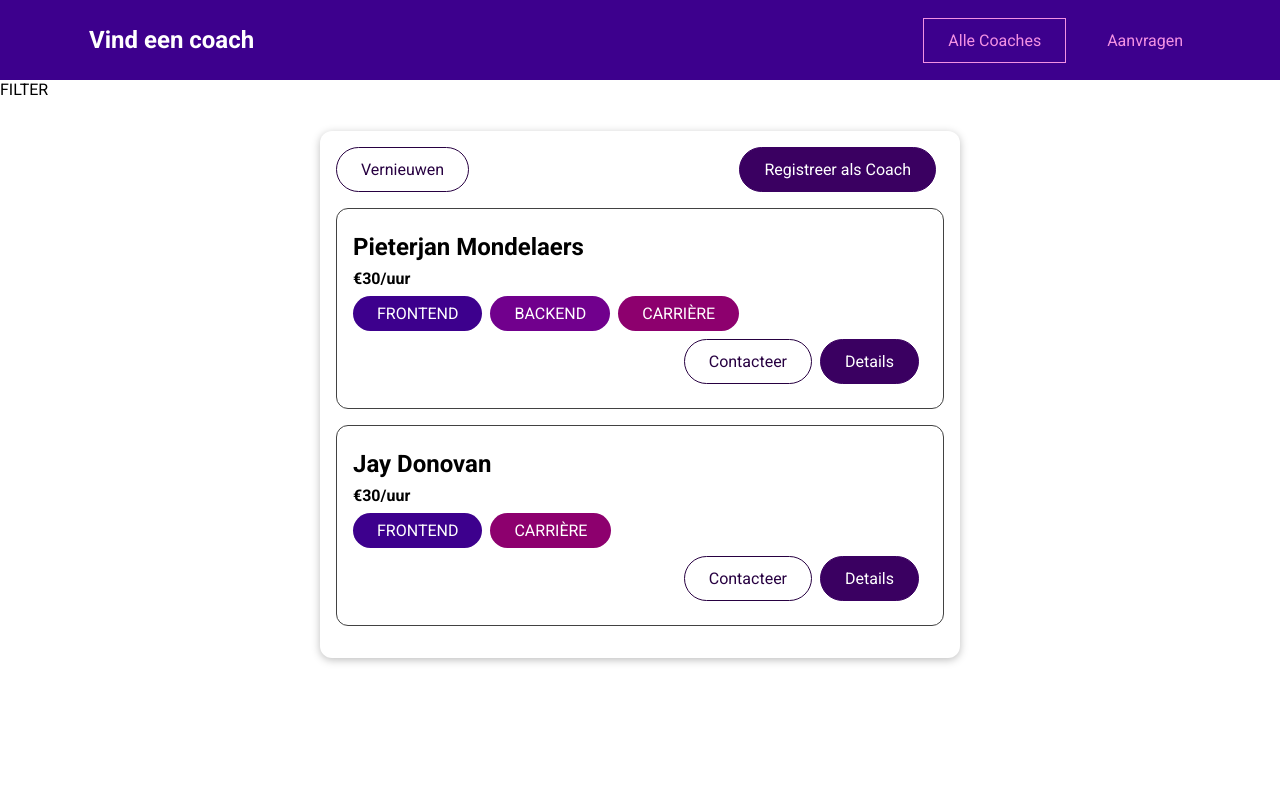
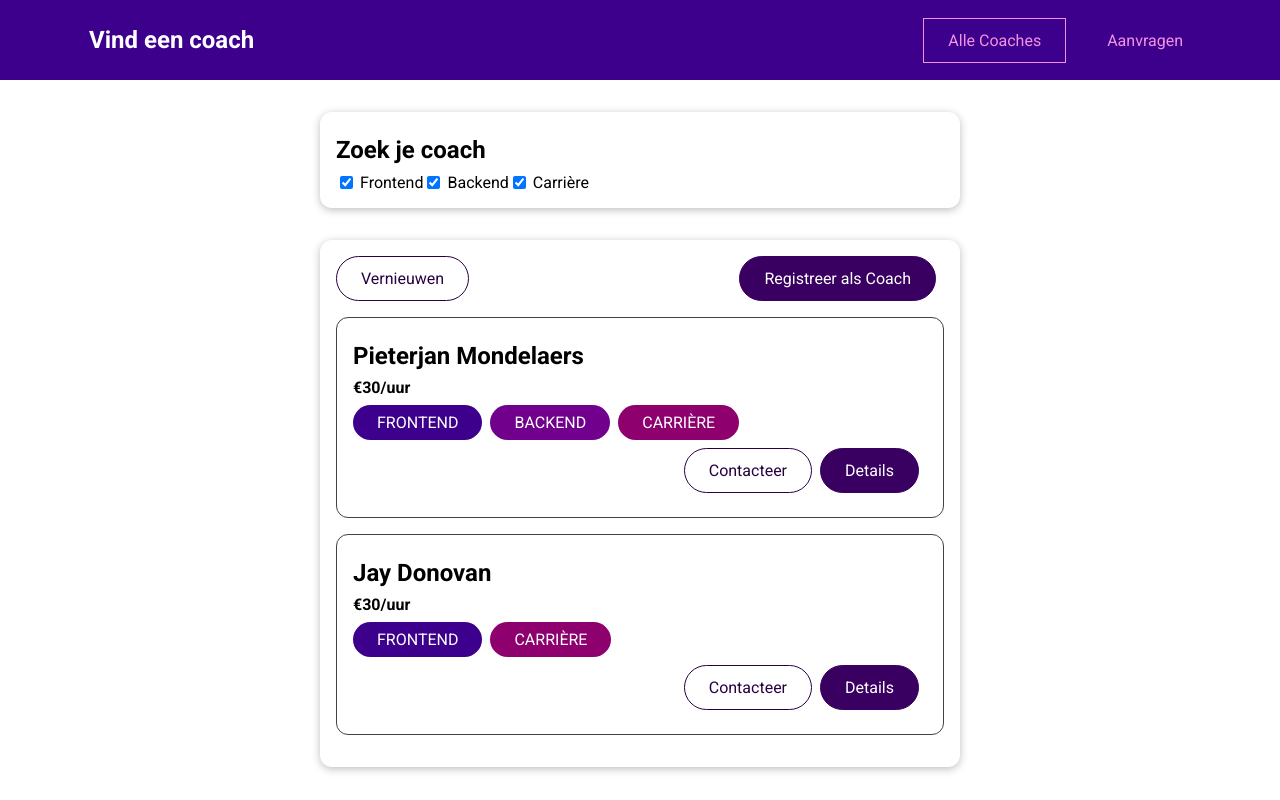
Before and after one commit to PjMondelaers/find-a-coach, a Vue app: page /coaches in a window 1280 px wide. Built offline with nearby package versions, Linux system fonts and the light colour scheme.

Commit message:
feat: add CoachFilter component for filtering coaches by areas of expertise

```diff
--- /dev/null
+++ b/src/components/coaches/CoachFilter.vue
@@ -0,0 +1,84 @@
+<template>
+  <base-card>
+    <h2>Zoek je coach</h2>
+    <span class="filter-option">
+      <input
+        type="checkbox"
+        name="frontend"
+        id="frontend"
+        checked
+        @change="setFilter"
+      />
+      <label for="frontend">Frontend</label>
+
+      <input
+        type="checkbox"
+        name="backend"
+        id="backend"
+        checked
+        @change="setFilter"
+      />
+      <label for="backend">Backend</label>
+
+      <input
+        type="checkbox"
+        name="carrière"
+        id="carrière"
+        checked
+        @change="setFilter"
+      />
+      <label for="carrière">Carrière</label>
+    </span>
+  </base-card>
+</template>
+
+<script>
+export default {
+  emits: ["change-filter"],
+
+  data() {
+    return {
+      filters: {
+        frontend: true,
+        backend: true,
+        carrière: true,
+      },
+    };
+  },
+
+  methods: {
+    setFilter(event) {
+      const inputId = event.target.id;
+      const isActive = event.target.checked;
+      const updatedFilters = { ...this.filters, [inputId]: isActive };
+      this.filters = updatedFilters;
+
+      console.log(updatedFilters);
+      this.$emit("change-filter", updatedFilters);
+    },
+  },
+};
+</script>
+
+<style scoped>
+h2 {
+  margin: 0.5rem 0;
+}
+
+.filter-option {
+  margin-right: 1rem;
+}
+
+.filter-option label,
+.filter-option input {
+  vertical-align: middle;
+}
+
+.filter-option label {
+  margin-left: 0.25rem;
+}
+
+.filter-option.active label {
+  font-weight: bold;
+}
+</style>
--- a/src/pages/coaches/CoachesList.vue
+++ b/src/pages/coaches/CoachesList.vue
@@ -1,5 +1,7 @@
 <template>
-  <section>FILTER</section>
+  <section>
+    <coach-filter @change-filter="setFilters"></coach-filter>
+  </section>
 
   <section>
     <base-card>
@@ -24,18 +26,52 @@
 </template>
 
 <script>
+import CoachFilter from "@/components/coaches/CoachFilter.vue";
 import CoachItem from "../../components/coaches/CoachItem.vue";
+
 export default {
   components: {
     CoachItem,
+    CoachFilter,
+  },
+
+  data() {
+    return {
+      activeFilters: {
+        frontend: true,
+        backend: true,
+        carrière: true,
+      },
+    };
   },
 
   computed: {
     filteredCoaches() {
-      return this.$store.getters["coaches/coaches"];
+      const coaches = this.$store.getters["coaches/coaches"];
+      return coaches.filter((coach) => {
+        if (this.activeFilters.frontend && coach.areas.includes("frontend")) {
+          return true;
+        }
+
+        if (this.activeFilters.backend && coach.areas.includes("backend")) {
+          return true;
+        }
+
+        if (this.activeFilters.carrière && coach.areas.includes("carrière")) {
+          return true;
+        }
+
+        return false;
+      });
     },
     hasCoaches() {
       return this.$store.getters["coaches/hasCoaches"];
+    },
+  },
+
+  methods: {
+    setFilters(updatedFilters) {
+      this.activeFilters = updatedFilters;
     },
   },
 };
```
